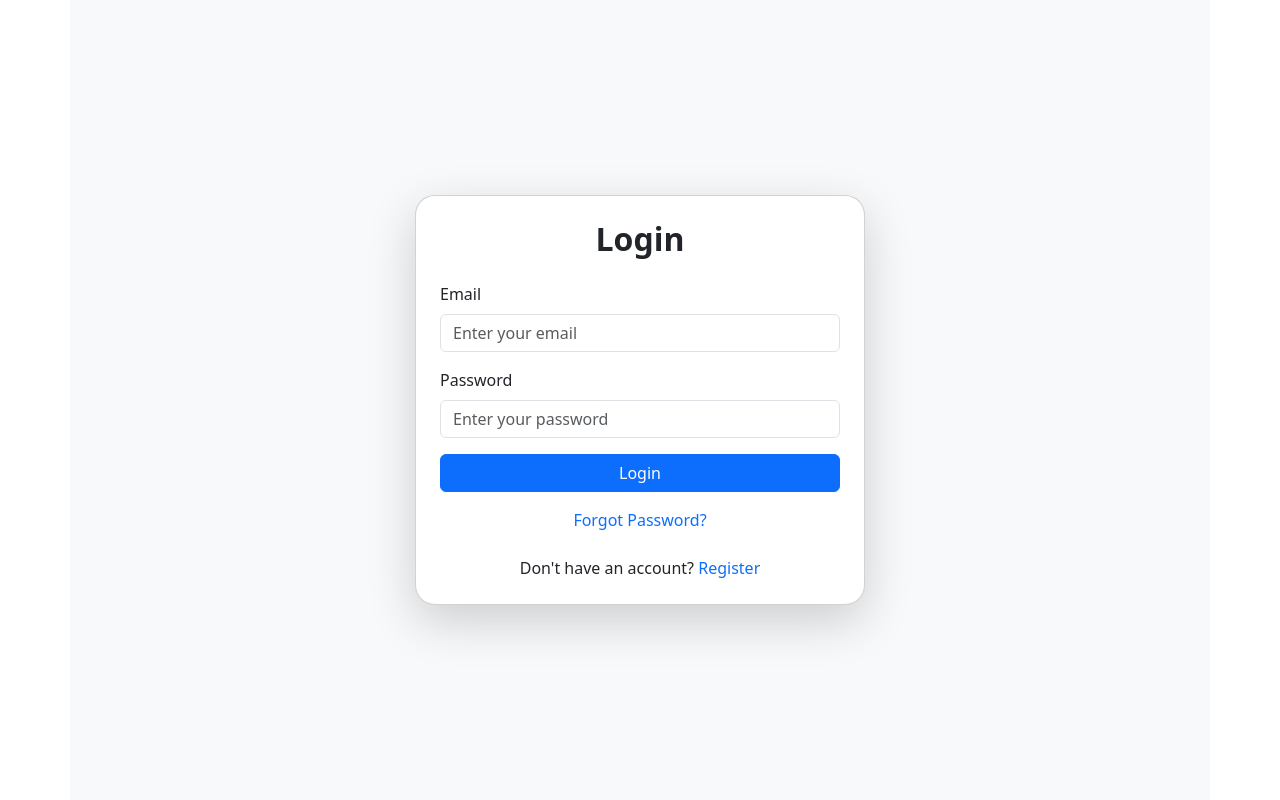
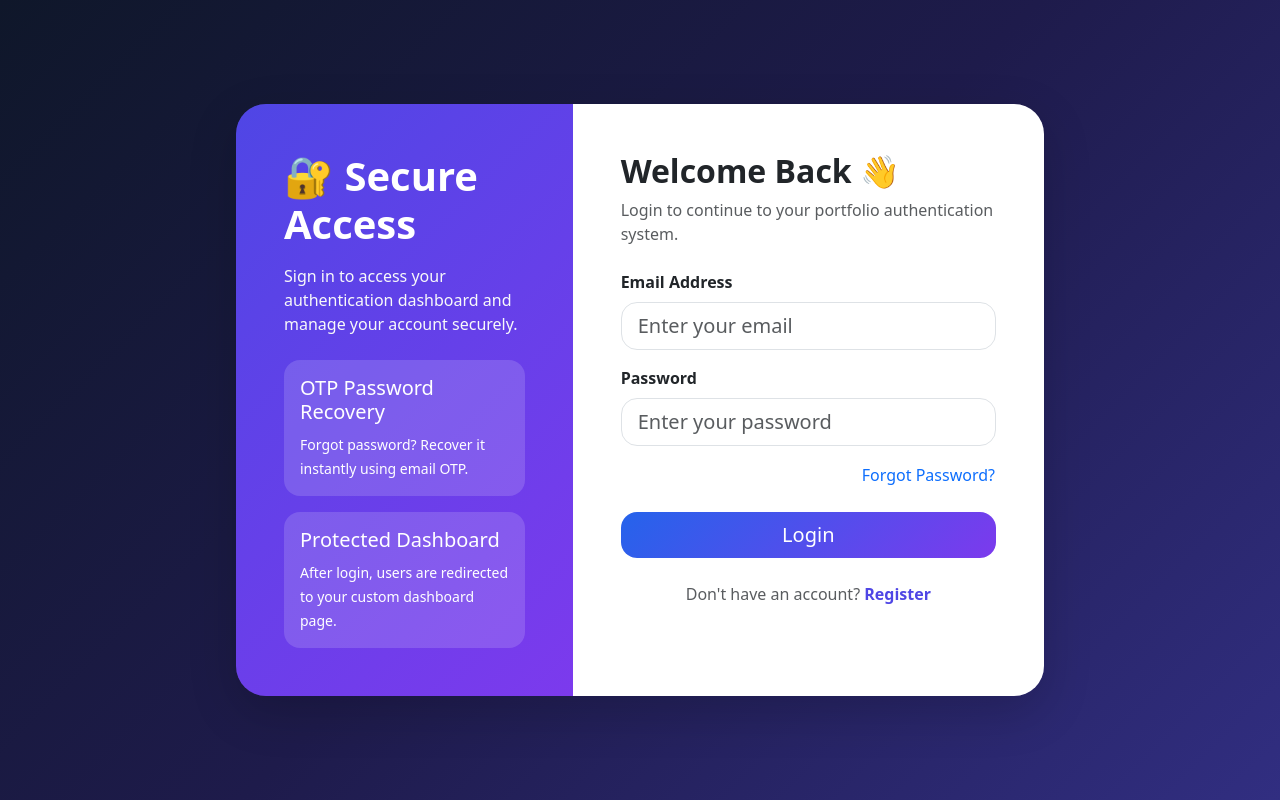
Before and after one commit to marisangithub/Authentication-frontend, a React app: page /login in a window 1280 px wide. Built offline with nearby package versions, Linux system fonts and the light colour scheme; the HTML template or start-up script is replaced by a standard one.

Commit message:
Refactor Login component for improved API usage

```diff
--- a/src/pages/Login.jsx
+++ b/src/pages/Login.jsx
@@ -1,7 +1,7 @@
 import { useState } from 'react';
 import axios from 'axios';
 import { useNavigate } from 'react-router-dom';
-import 'bootstrap/dist/css/bootstrap.min.css';
+
 
 export default function Login() {
   const navigate = useNavigate();
@@ -12,7 +12,6 @@ export default function Login() {
   });
 
   const [forgotMode, setForgotMode] = useState(false);
-
   const [forgotData, setForgotData] = useState({
     email: '',
     otp: '',
@@ -25,35 +24,26 @@ export default function Login() {
   const [message, setMessage] = useState('');
   const [error, setError] = useState('');
 
+  const api = 'https://authentication-backend-5fku.onrender.com/api/auth';
+
   const handleLoginChange = (e) => {
-    setLoginData({
-      ...loginData,
-      [e.target.name]: e.target.value,
-    });
+    setLoginData({ ...loginData, [e.target.name]: e.target.value });
   };
 
   const handleForgotChange = (e) => {
-    setForgotData({
-      ...forgotData,
-      [e.target.name]: e.target.value,
-    });
+    setForgotData({ ...forgotData, [e.target.name]: e.target.value });
   };
 
   const loginUser = async () => {
+    try {
+      setLoading(true);
       setError('');
       setMessage('');
 
-    try {
-      setLoading(true);
-
-      const response = await axios.post(
-        'https://authentication-backend-5fku.onrender.com/api/auth/login',
-        loginData
-      );
-
-      setMessage(response.data.message);
+      const response = await axios.post(`${api}/login`, loginData);
 
       localStorage.setItem('user', JSON.stringify(response.data.user));
+      setMessage('Login successful! Redirecting...');
 
       setTimeout(() => {
         navigate('/dashboard');
@@ -66,67 +56,55 @@ export default function Login() {
   };
 
   const sendForgotOtp = async () => {
+    try {
+      setLoading(true);
       setError('');
       setMessage('');
 
-    try {
-      setLoading(true);
-
-      const response = await axios.post(
-        'https://authentication-backend-5fku.onrender.com/api/auth/forgot-password/send-otp',
-        {
+      const response = await axios.post(`${api}/forgot-password/send-otp`, {
         email: forgotData.email,
-        }
-      );
+      });
 
       setMessage(response.data.message);
       setOtpSent(true);
     } catch (err) {
-      setError(err.response?.data?.message || 'Failed to send OTP');
+      setError(err.response?.data?.message || 'Unable to send OTP');
     } finally {
       setLoading(false);
     }
   };
 
-  const verifyForgotOtp = async () => {
+  const verifyOtp = async () => {
+    try {
+      setLoading(true);
       setError('');
       setMessage('');
 
-    try {
-      setLoading(true);
-
-      const response = await axios.post(
-        'https://authentication-backend-5fku.onrender.com/api/auth/forgot-password/verify-otp',
-        {
+      const response = await axios.post(`${api}/forgot-password/verify-otp`, {
         email: forgotData.email,
         otp: forgotData.otp,
-        }
-      );
+      });
 
       setMessage(response.data.message);
       setOtpVerified(true);
     } catch (err) {
-      setError(err.response?.data?.message || 'OTP verification failed');
+      setError(err.response?.data?.message || 'Invalid OTP');
     } finally {
       setLoading(false);
     }
   };
 
   const resetPassword = async () => {
+    try {
+      setLoading(true);
       setError('');
       setMessage('');
 
-    try {
-      setLoading(true);
-
-      const response = await axios.post(
-        'https://authentication-backend-5fku.onrender.com/api/auth/reset-password',
-        {
+      const response = await axios.post(`${api}/reset-password`, {
         email: forgotData.email,
         otp: forgotData.otp,
         newPassword: forgotData.newPassword,
-        }
-      );
+      });
 
       setMessage(response.data.message);
 
@@ -134,12 +112,8 @@ export default function Login() {
         setForgotMode(false);
         setOtpSent(false);
         setOtpVerified(false);
-        setForgotData({
-          email: '',
-          otp: '',
-          newPassword: '',
-        });
-      }, 1500);
+        setForgotData({ email: '', otp: '', newPassword: '' });
+      }, 2000);
     } catch (err) {
       setError(err.response?.data?.message || 'Password reset failed');
     } finally {
@@ -148,21 +122,60 @@ export default function Login() {
   };
 
   return (
-    <div className="container d-flex justify-content-center align-items-center min-vh-100 bg-light">
-      <div className="card shadow-lg p-4" style={{ width: '100%', maxWidth: '450px', borderRadius: '20px' }}>
+    <div
+      className="min-vh-100 d-flex align-items-center justify-content-center px-3"
+      style={{
+        background: 'linear-gradient(135deg, #0f172a, #1e1b4b, #312e81)',
+      }}
+    >
+      <div className="row w-100 justify-content-center">
+        <div className="col-lg-10 col-xl-8">
+          <div
+            className="card border-0 shadow-lg overflow-hidden"
+            style={{
+              borderRadius: '30px',
+              background: 'rgba(255,255,255,0.08)',
+              backdropFilter: 'blur(18px)',
+            }}
+          >
+            <div className="row g-0">
+              <div
+                className="col-md-5 d-none d-md-flex flex-column justify-content-center text-white p-5"
+                style={{
+                  background: 'linear-gradient(135deg, #4f46e5, #7c3aed)',
+                }}
+              >
+                <h1 className="fw-bold mb-3">🔐 Secure Access</h1>
+                <p className="mb-4 text-light">
+                  Sign in to access your authentication dashboard and manage your account securely.
+                </p>
+
+                <div className="rounded-4 p-3 mb-3" style={{ background: 'rgba(255,255,255,0.15)' }}>
+                  <h5>OTP Password Recovery</h5>
+                  <small>Forgot password? Recover it instantly using email OTP.</small>
+                </div>
+
+                <div className="rounded-4 p-3" style={{ background: 'rgba(255,255,255,0.15)' }}>
+                  <h5>Protected Dashboard</h5>
+                  <small>After login, users are redirected to your custom dashboard page.</small>
+                </div>
+              </div>
+
+              <div className="col-md-7 p-4 p-md-5 bg-white">
                 {!forgotMode ? (
                   <>
-            <h2 className="text-center mb-4 fw-bold">Login</h2>
+                    <h2 className="fw-bold mb-2">Welcome Back 👋</h2>
+                    <p className="text-muted mb-4">Login to continue to your portfolio authentication system.</p>
 
-            {message && <div className="alert alert-success">{message}</div>}
-            {error && <div className="alert alert-danger">{error}</div>}
+                    {message && <div className="alert alert-success rounded-4">{message}</div>}
+                    {error && <div className="alert alert-danger rounded-4">{error}</div>}
 
                     <div className="mb-3">
-              <label className="form-label">Email</label>
+                      <label className="form-label fw-semibold">Email Address</label>
                       <input
                         type="email"
                         name="email"
-                className="form-control"
+                        className="form-control form-control-lg rounded-4"
                         placeholder="Enter your email"
                         value={loginData.email}
                         onChange={handleLoginChange}
@@ -170,28 +183,20 @@ export default function Login() {
                     </div>
 
                     <div className="mb-3">
-              <label className="form-label">Password</label>
+                      <label className="form-label fw-semibold">Password</label>
                       <input
                         type="password"
                         name="password"
-                className="form-control"
+                        className="form-control form-control-lg rounded-4"
                         placeholder="Enter your password"
                         value={loginData.password}
                         onChange={handleLoginChange}
                       />
                     </div>
 
+                    <div className="d-flex justify-content-end mb-4">
                       <button
-              className="btn btn-primary w-100"
-              onClick={loginUser}
-              disabled={loading}
-            >
-              {loading ? 'Logging in...' : 'Login'}
-            </button>
-
-            <div className="text-center mt-3">
-              <span
-                style={{ color: '#0d6efd', cursor: 'pointer' }}
+                        className="btn btn-link text-decoration-none p-0"
                         onClick={() => {
                           setForgotMode(true);
                           setMessage('');
@@ -199,32 +204,45 @@ export default function Login() {
                         }}
                       >
                         Forgot Password?
-              </span>
+                      </button>
                     </div>
 
-            <p className="text-center mt-4 mb-0">
+                    <button
+                      className="btn btn-primary btn-lg w-100 rounded-4 mb-4"
+                      onClick={loginUser}
+                      disabled={loading}
+                      style={{
+                        background: 'linear-gradient(135deg, #2563eb, #7c3aed)',
+                        border: 'none',
+                      }}
+                    >
+                      {loading ? 'Logging In...' : 'Login'}
+                    </button>
+
+                    <div className="text-center text-muted">
                       Don't have an account?{' '}
                       <span
-                style={{ color: '#0d6efd', cursor: 'pointer' }}
+                        style={{ cursor: 'pointer', color: '#4f46e5', fontWeight: '600' }}
                         onClick={() => navigate('/register')}
                       >
                         Register
                       </span>
-            </p>
+                    </div>
                   </>
                 ) : (
                   <>
-            <h2 className="text-center mb-4 fw-bold">Forgot Password</h2>
+                    <h2 className="fw-bold mb-2">Forgot Password</h2>
+                    <p className="text-muted mb-4">Verify your email with OTP and create a new password.</p>
 
-            {message && <div className="alert alert-success">{message}</div>}
-            {error && <div className="alert alert-danger">{error}</div>}
+                    {message && <div className="alert alert-success rounded-4">{message}</div>}
+                    {error && <div className="alert alert-danger rounded-4">{error}</div>}
 
                     <div className="mb-3">
-              <label className="form-label">Email</label>
+                      <label className="form-label fw-semibold">Email Address</label>
                       <input
                         type="email"
                         name="email"
-                className="form-control"
+                        className="form-control form-control-lg rounded-4"
                         placeholder="Enter your email"
                         value={forgotData.email}
                         onChange={handleForgotChange}
@@ -233,7 +251,7 @@ export default function Login() {
 
                     {!otpSent && (
                       <button
-                className="btn btn-warning w-100"
+                        className="btn btn-warning btn-lg w-100 rounded-4 mb-3"
                         onClick={sendForgotOtp}
                         disabled={loading}
                       >
@@ -243,21 +261,21 @@ export default function Login() {
 
                     {otpSent && !otpVerified && (
                       <>
-                <div className="mt-3 mb-3">
-                  <label className="form-label">OTP</label>
+                        <div className="mb-3">
+                          <label className="form-label fw-semibold">OTP</label>
                           <input
                             type="text"
                             name="otp"
-                    className="form-control"
-                    placeholder="Enter OTP"
+                            className="form-control form-control-lg rounded-4 text-center"
+                            placeholder="Enter 6-digit OTP"
                             value={forgotData.otp}
                             onChange={handleForgotChange}
                           />
                         </div>
 
                         <button
-                  className="btn btn-success w-100"
-                  onClick={verifyForgotOtp}
+                          className="btn btn-success btn-lg w-100 rounded-4 mb-3"
+                          onClick={verifyOtp}
                           disabled={loading}
                         >
                           {loading ? 'Verifying...' : 'Verify OTP'}
@@ -267,12 +285,12 @@ export default function Login() {
 
                     {otpVerified && (
                       <>
-                <div className="mt-3 mb-3">
-                  <label className="form-label">New Password</label>
+                        <div className="mb-3">
+                          <label className="form-label fw-semibold">New Password</label>
                           <input
                             type="password"
                             name="newPassword"
-                    className="form-control"
+                            className="form-control form-control-lg rounded-4"
                             placeholder="Enter new password"
                             value={forgotData.newPassword}
                             onChange={handleForgotChange}
@@ -280,18 +298,18 @@ export default function Login() {
                         </div>
 
                         <button
-                  className="btn btn-danger w-100"
+                          className="btn btn-danger btn-lg w-100 rounded-4 mb-3"
                           onClick={resetPassword}
                           disabled={loading}
                         >
-                  {loading ? 'Resetting...' : 'Reset Password'}
+                          {loading ? 'Resetting Password...' : 'Reset Password'}
                         </button>
                       </>
                     )}
 
-            <div className="text-center mt-4">
-              <span
-                style={{ color: '#0d6efd', cursor: 'pointer' }}
+                    <div className="text-center mt-3">
+                      <button
+                        className="btn btn-link text-decoration-none"
                         onClick={() => {
                           setForgotMode(false);
                           setOtpSent(false);
@@ -300,12 +318,16 @@ export default function Login() {
                           setError('');
                         }}
                       >
-                Back to Login
-              </span>
+                        ← Back to Login
+                      </button>
                     </div>
                   </>
                 )}
               </div>
             </div>
+          </div>
+        </div>
+      </div>
+    </div>
   );
 }
```
Lines whose indentation alone changed are shown as unchanged.
